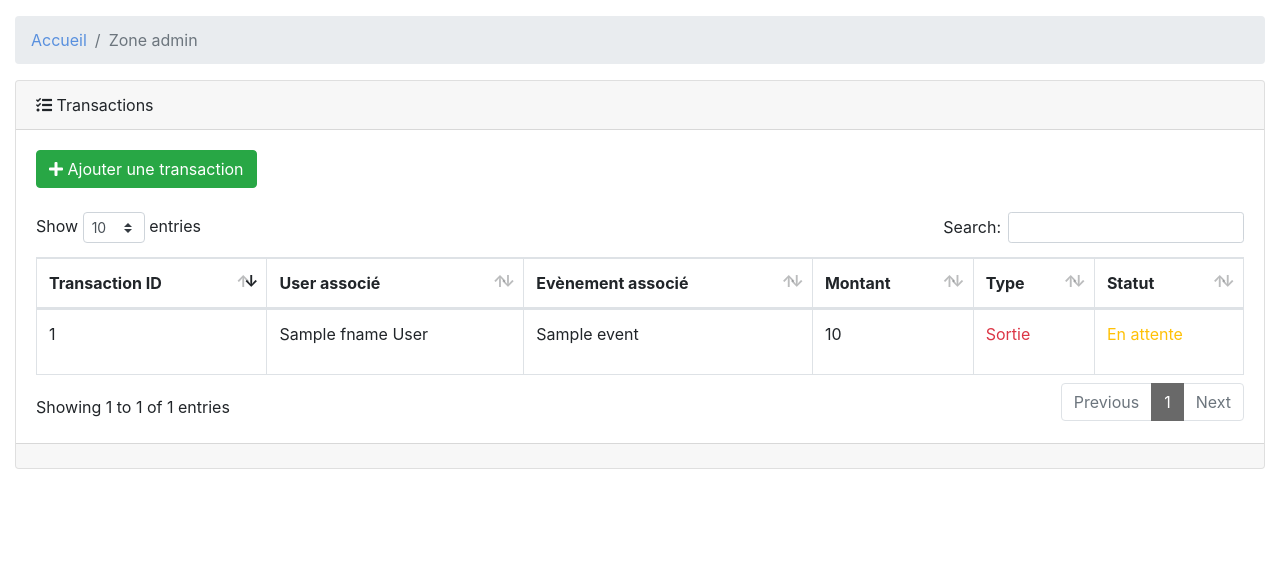
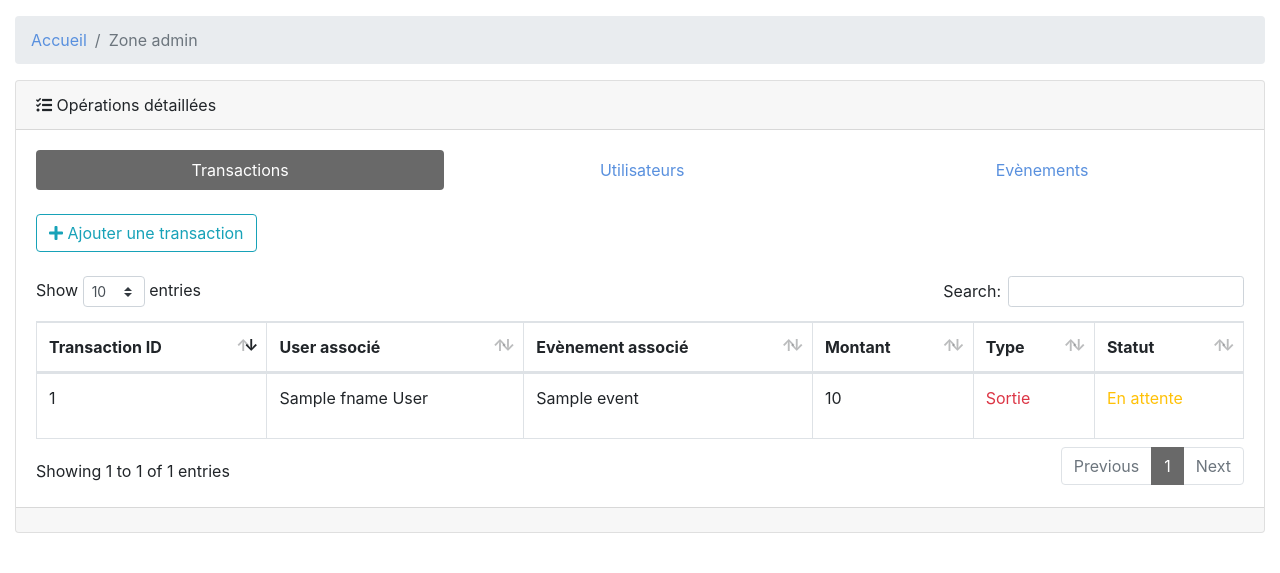
Before and after one commit to HackademINT/tresorerie, a Flask app: template app/templates/admin.html in a window 1280 px wide. Shown: the part 56-629 px from the top of the page. Run offline with Flask 2, Linux system fonts and the light colour scheme; the template is opened without the code that fills it: most values are stand-ins (such as "Sample title", 1, 10 or a date in 2020); some libraries are stand-ins or nearby versions.

Commit message:
Add navigation between admin views

```diff
--- a/app/templates/admin.html
+++ b/app/templates/admin.html
@@ -85,22 +85,36 @@
                   </div>
                 </div>
 	      <div class="modal-footer">
-		<button type="button" class="btn btn-secondary" data-dismiss="modal">Annuler</button>
+		<button type="button" class="btn btn-outline-secondary" data-dismiss="modal">Annuler</button>
 		<button type="submit" class="btn btn-success">Ajouter</button>
 	        </div>
 	      </form>
 	    </div>
 	  </div>
 	</div>
+
         <div class="card mb-3">
           <div class="card-header">
             <i class="fas fa-tasks"></i>
-            Transactions</div>
+            Opérations détaillées</div>
           <div class="card-body">
+
+	    <ul class="nav nav-pills nav-fill">
+	      <li class="nav-item">
+		<a class="nav-link active" href="/admin">Transactions</a>
+	      </li>
+	      <li class="nav-item">
+		<a class="nav-link" href="/admin/users">Utilisateurs</a>
+	      </li>
+	      <li class="nav-item">
+		<a class="nav-link" href="/admin/events">Evènements</a>
+	      </li>
+	    </ul>
+
             <!-- Button trigger modal -->
-            <button type="button" class="btn btn-success" data-toggle="modal" data-target="#addTransactionModal">
-              <i class="fas fa-plus"></i> Ajouter une transaction
-            </button></br></br>
+	      </br><button type="button" class="btn btn-outline-info" data-toggle="modal" data-target="#addTransactionModal">
+		<i class="fas fa-plus"></i> Ajouter une transaction
+	      </button></br></br>
             <div class="table-responsive">
               <table class="table table-bordered" id="dataTable1" width="100%" cellspacing="0">
                 <thead>
```
